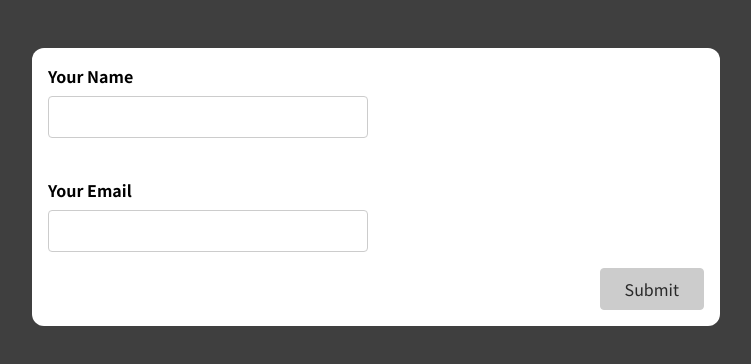
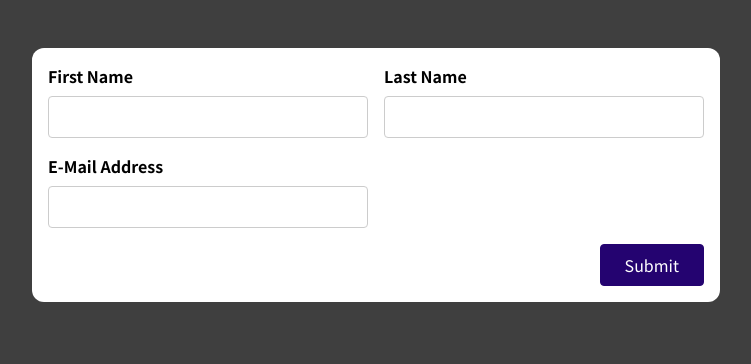
Before and after one commit to paas10/react, a React (Create React App) app: page / in a window 1280 px wide. Shown: the top 364 px of the page, without its empty margins (264-1015 px from the left). Built offline with nearby package versions, Linux system fonts and the light colour scheme.

Commit message:
Our Custom Hook to handle inputs

```diff
--- a/src/App.js
+++ b/src/App.js
@@ -1,9 +1,9 @@
-import SimpleInput from './components/SimpleInput';
+import BasicForm from './components/BasicForm';
 
 function App() {
   return (
     <div className="app">
-      <SimpleInput />
+      <BasicForm />
     </div>
   );
 }
--- a/src/components/BasicForm.js
+++ b/src/components/BasicForm.js
@@ -1,21 +1,72 @@
+import useOwnInput from "../hooks/useOwnInput";
+
+const isNotEmpty = value => value.trim() !== ""
+const isEmail = value => value.trim() !== "" && value.includes("@")
+
 const BasicForm = (props) => {
+  const {
+    value: firstNameValue,
+    valid: firstNameValid,
+    showError: firstNameShowError,
+    setValue: setFirstName,
+    setBlur: setFirstNameBlur,
+    reset: resetFirstName,
+  } = useOwnInput(isNotEmpty);
+
+  const {
+    value: lastNameValue,
+    valid: lastNameValid,
+    showError: lastNameShowError,
+    setValue: setLastName,
+    setBlur: setLastNameBlur,
+    reset: resetLastName,
+  } = useOwnInput(isNotEmpty);
+
+  const {
+    value: emailValue,
+    valid: emailValid,
+    showError: emailShowError,
+    setValue: setEmail,
+    setBlur: setEmailBlur,
+    reset: resetEmail,
+  } = useOwnInput(isEmail);
+
+  const submitForm = async (event) => {
+    event.preventDefault();
+
+    setFirstNameBlur()
+    setLastNameBlur()
+    setEmailBlur()
+
+    // Set blur all the inputs and confirm that are valid
+    if (!firstNameValid || !lastNameValid || !emailValid) return
+
+    console.log('Sent', firstNameValue, lastNameValue, emailValue)
+    resetFirstName()
+    resetEmail()
+    resetLastName()
+  }
+
   return (
-    <form>
-      <div className='control-group'>
-        <div className='form-control'>
-          <label htmlFor='name'>First Name</label>
-          <input type='text' id='name' />
+    <form onSubmit={submitForm}>
+      <div className="control-group">
+        <div className={firstNameShowError ? "form-control invalid" : "form-control"}>
+          <label htmlFor="name">First Name</label>
+          <input type="text" id="name" value={firstNameValue} onChange={setFirstName} onBlur={setFirstNameBlur} />
+          {firstNameShowError && (<span className="error-text">The <b>First Name</b> is a required field</span>)}
         </div>
-        <div className='form-control'>
-          <label htmlFor='name'>Last Name</label>
-          <input type='text' id='name' />
+        <div className={lastNameShowError ? "form-control invalid" : "form-control"}>
+          <label htmlFor="name">Last Name</label>
+          <input type="text" id="name" value={lastNameValue} onChange={setLastName} onBlur={setLastNameBlur} />
+          {lastNameShowError && (<span className="error-text">The <b>Last Name</b> is a required field</span>)}
         </div>
       </div>
-      <div className='form-control'>
-        <label htmlFor='name'>E-Mail Address</label>
-        <input type='text' id='name' />
+      <div className={emailShowError ? "form-control invalid" : "form-control"}>
+        <label htmlFor="name">E-Mail Address</label>
+        <input type="text" id="name" value={emailValue} onChange={setEmail} onBlur={setEmailBlur} />
+        {emailShowError && (<span className="error-text">Please set a <b>valid</b> email</span>)}
       </div>
-      <div className='form-actions'>
+      <div className="form-actions">
         <button>Submit</button>
       </div>
     </form>
--- /dev/null
+++ b/src/hooks/useOwnInput.js
@@ -0,0 +1,32 @@
+import { useState } from "react";
+
+const useOwnInput = (validFunc) => {
+  const [input, setInupt] = useState({ value: "", touched: false, valid: false, showError: false });
+
+  const setValue = (event) => {
+    const valid = validFunc(event.target.value)
+    setInupt({ value: event.target.value, touched: true, valid: valid, showError: !valid })
+  }
+
+  const setBlur = async () => {
+    await setInupt((prevState) => {
+      const valid = validFunc(prevState.value)
+      return { ...prevState, touched: true, valid: valid, showError: !valid }
+    })
+  }
+
+  const reset = () => {
+    setInupt({ value: "", touched: false, valid: false, showError: false  })
+  }
+
+  return {
+    value: input.value,
+    valid: input.valid,
+    showError: input.showError,
+    setValue,
+    setBlur,
+    reset
+  }
+};
+
+export default useOwnInput;
```
